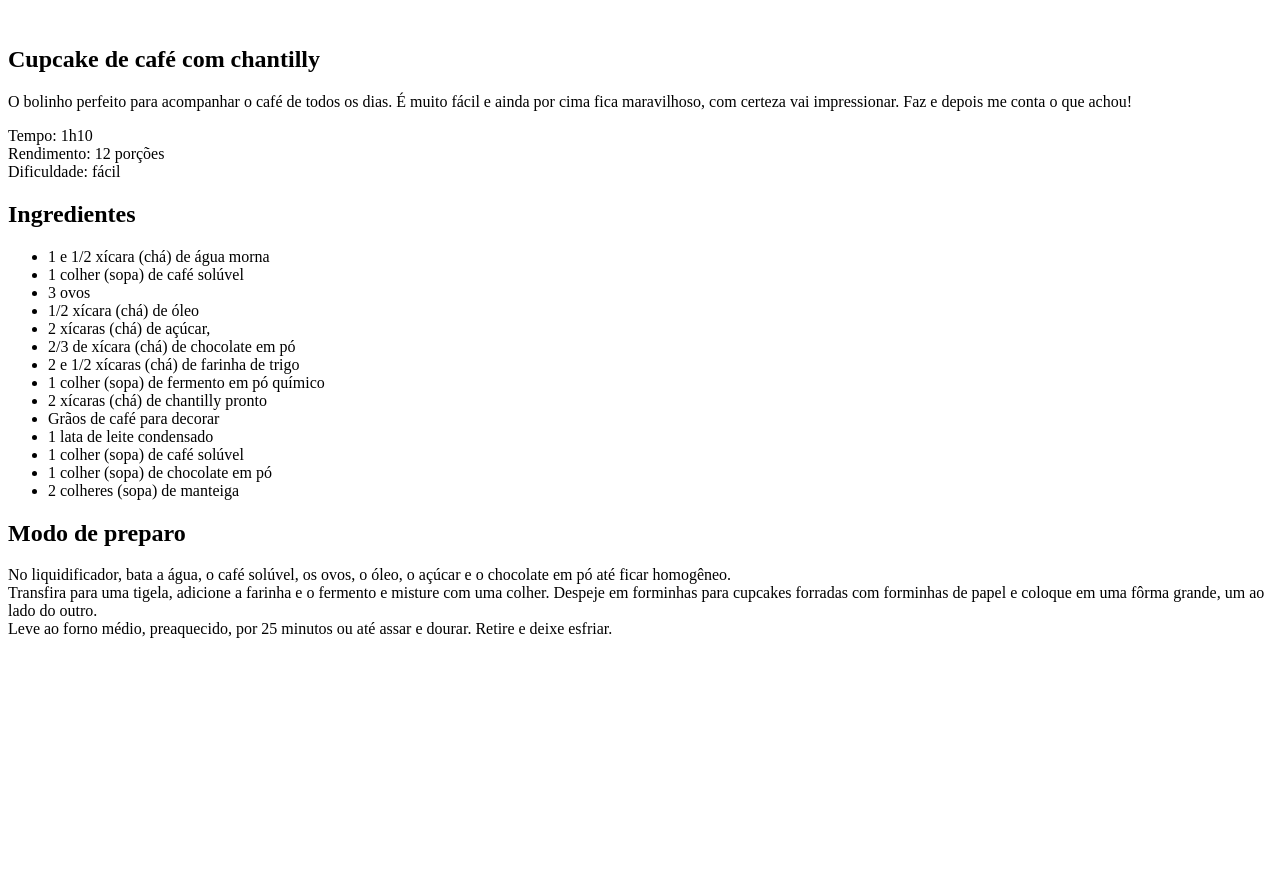
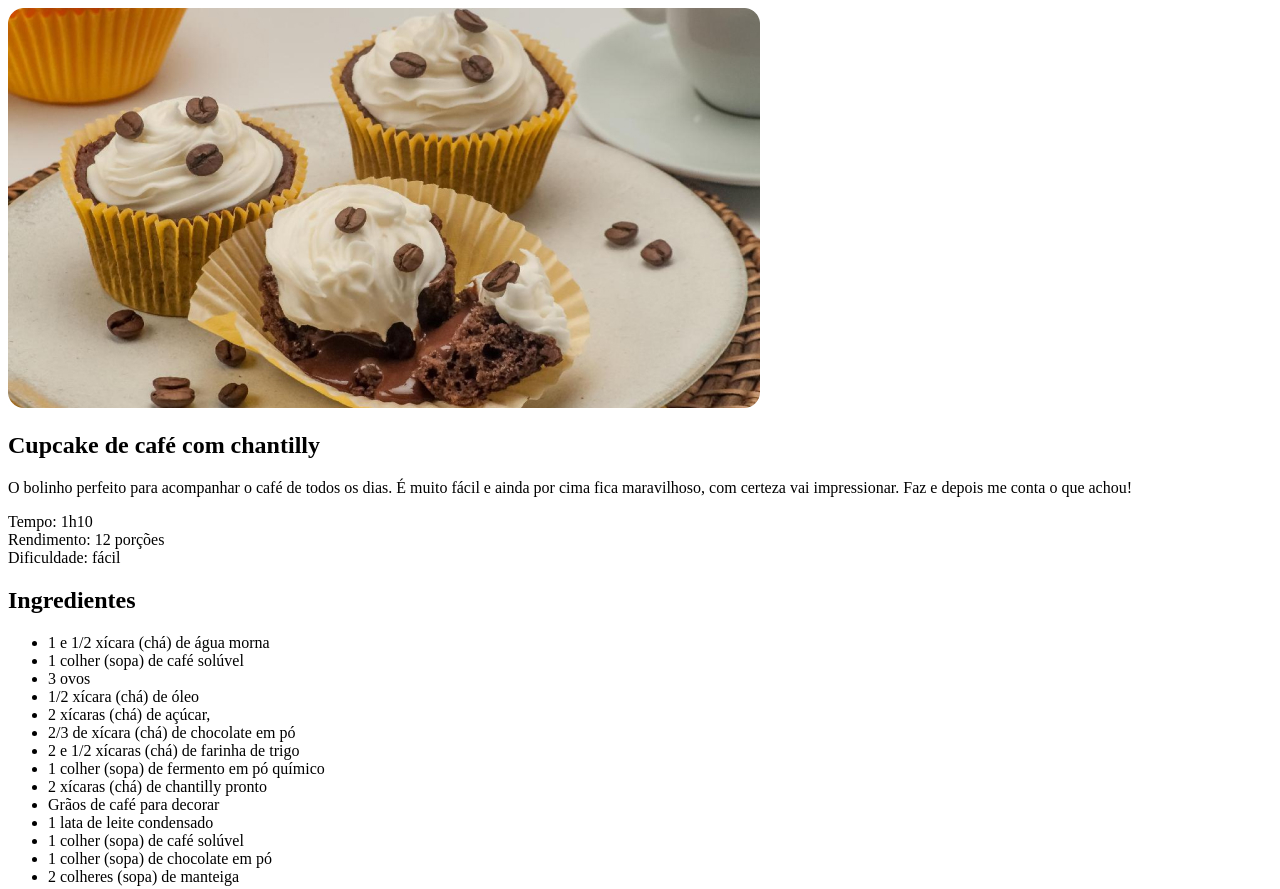
Before and after one commit to lucasandreap/lucasproj, a plain HTML site: page index.html in a window 1280 px wide. Shown: the top 889 px of the page. Before the commit the page ends 800 px from the top, so only its background shows below. Drawn offline with Linux system fonts and the light colour scheme.

Commit message:
add style.css - imagens.

```diff
--- a/index.html
+++ b/index.html
@@ -4,10 +4,12 @@
     <meta charset="UTF-8">
     <meta name="viewport" content="width=device-width, initial-scale=1.0">
     <title>Página de Receita</title>
+
+    <link rel="stylesheet" href="style.css">
 </head>
 <body>
     <div id="page">
-        <img src="" alt="">
+        <img src="assets/mi.jpg" alt="imagem de um cupcake">
         <main>
             <section id="about">
                 <h1>Cupcake de café com chantilly</h1>
```
Also changed, not shown: assets/bg.jpg (added), assets/mi.jpg (added), style.css (added).
